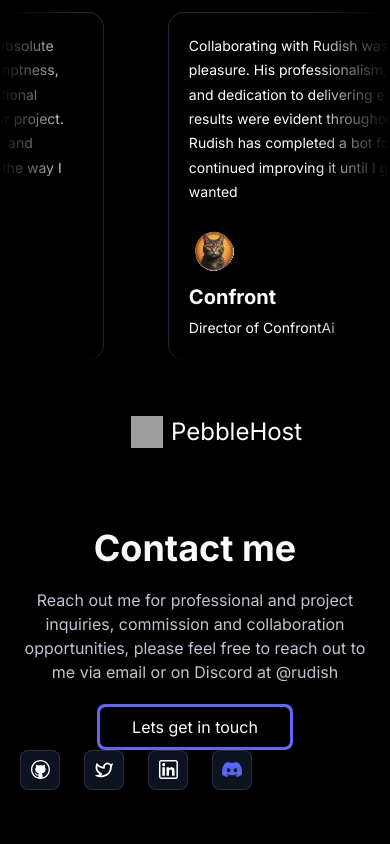
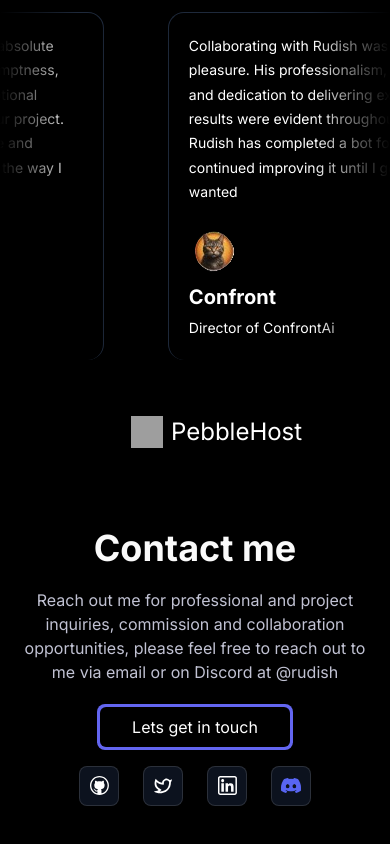
Before and after one commit to Rudishh/rudi_portfolio, a Next.js app: page / in a window 390 px wide. Shown: the part 6116-6960 px from the top of the page. Built offline with nearby package versions, Linux system fonts and the light colour scheme; grey boxes are pictures that could not be loaded.

Commit message:
Fixed - Footbar social icons towards left in mobile

```diff
--- a/components/Footer.tsx
+++ b/components/Footer.tsx
@@ -21,7 +21,7 @@ Reach out me for professional and project inquiries, commission and collaboratio
 
         </div>
 
-        <div className='flex items-center md:gap-3 gap-6'>
+        <div className='flex items-center justify-center md:gap-3 gap-6 pt-4'>
   {socialMedia.map((profile) => (
     <a key={profile.id} href={profile.link} target="_blank" rel="noopener noreferrer">
       <div className='w-10 h-10 cursor-pointer flex justify-center items-center backdrop-filter backdrop-blur-lg saturate-180 bg-opacity-75 bg-black-200 rounded-lg border border-black-300'>
```
